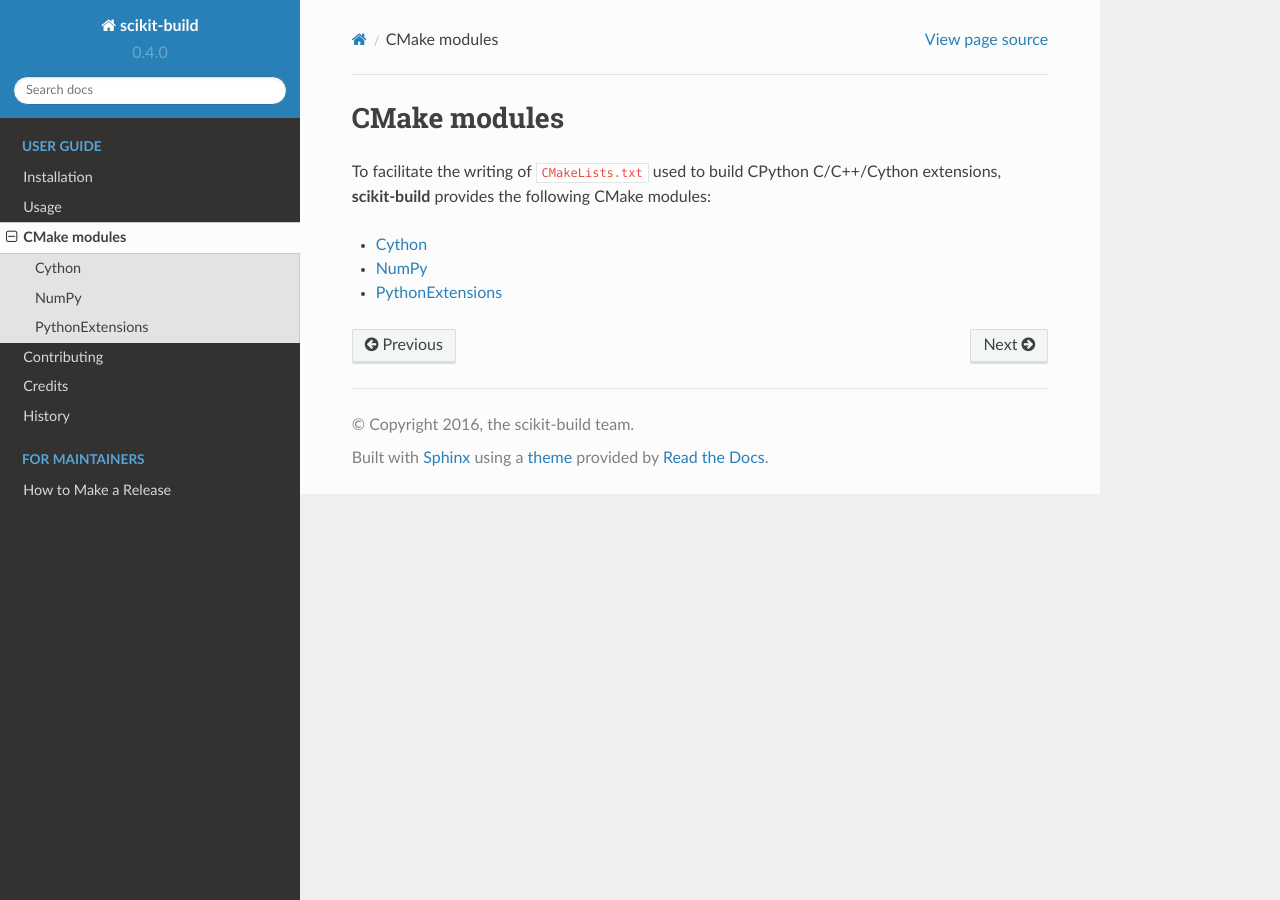
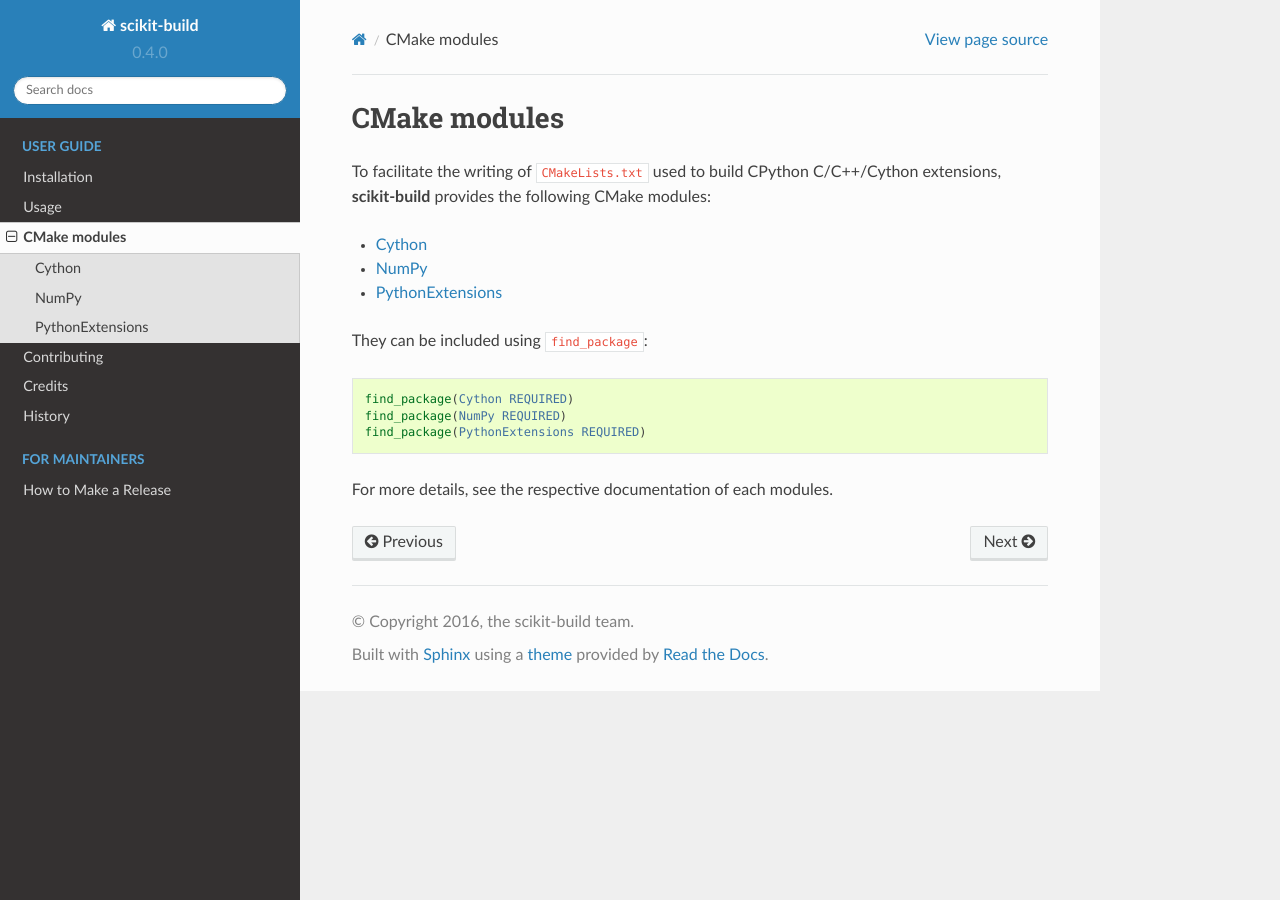
Before and after one commit to scikit-build/scikit-build, a Sphinx documentation site: the page built from docs/cmake-modules.rst, in a window 1280 px wide. Built offline with Sphinx 7.4.7 and the Read the Docs theme 2.0.0, drawn with Linux system fonts in a browser that asks for light colours.

Commit message:
docs: Add short note explaining how to include scikit-build CMake module
[ci skip]

```diff
--- a/docs/cmake-modules.rst
+++ b/docs/cmake-modules.rst
@@ -12,3 +12,15 @@ CMake modules:
    cmake-modules/Cython
    cmake-modules/NumPy
    cmake-modules/PythonExtensions
+
+
+They can be included using ``find_package``:
+
+.. code-block:: cmake
+
+    find_package(Cython REQUIRED)
+    find_package(NumPy REQUIRED)
+    find_package(PythonExtensions REQUIRED)
+
+
+For more details, see the respective documentation of each modules.
```
